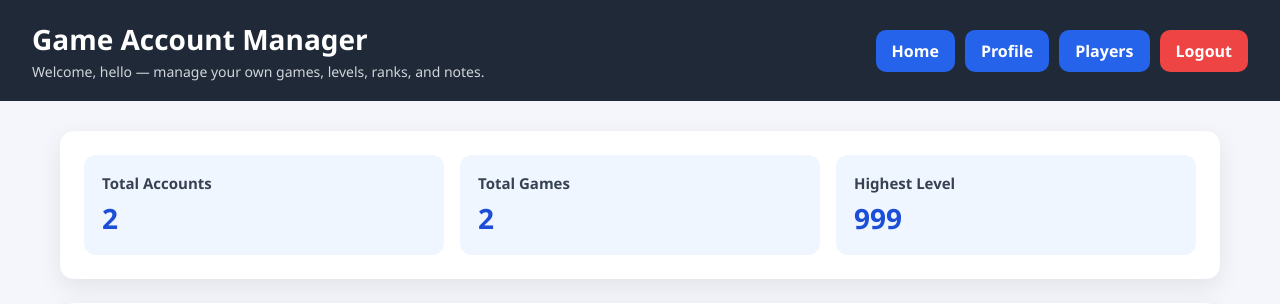
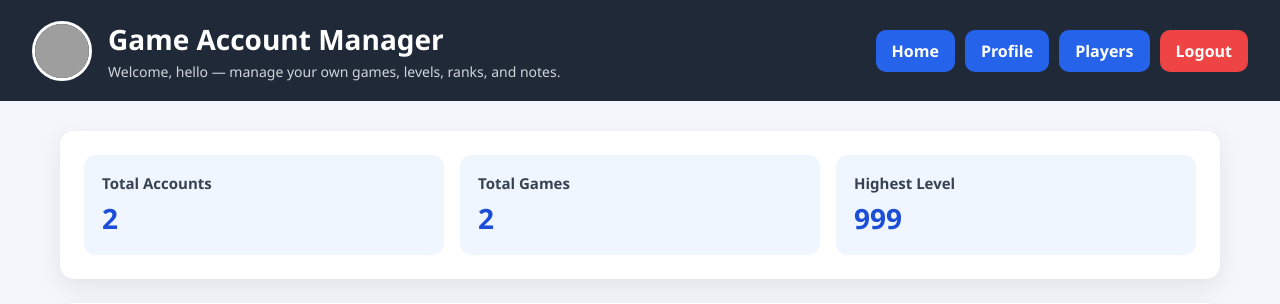
Before and after one commit to nathandarr/Project, a Flask app: page /dashboard in a window 1280 px wide. Shown: the top 304 px of the page. Run offline with Flask 3, Linux system fonts and the light colour scheme; a user stored in the database is signed in; grey boxes are pictures that could not be loaded.

Commit message:
Add profile picture to dashboard header - closes #8

```diff
--- a/templates/dashboard.html
+++ b/templates/dashboard.html
@@ -316,9 +316,16 @@
 </head>
 <body>
 <header>
-    <div>
-        <h1>Game Account Manager</h1>
-        <p>Welcome, {{ user.username }} — manage your own games, levels, ranks, and notes.</p>
+    <div style="display: flex; align-items: center; gap: 16px;">
+        <img
+            src="{{ url_for('static', filename=user.avatar_path) if user.avatar_path else 'https://ui-avatars.com/api/?name=' + (user.username | urlencode) + '&size=60&background=667eea&color=fff' }}"
+            alt="{{ user.username }}"
+            style="width: 60px; height: 60px; border-radius: 50%; object-fit: cover; border: 3px solid white;"
+        />
+        <div>
+            <h1>Game Account Manager</h1>
+            <p>Welcome, {{ user.username }} — manage your own games, levels, ranks, and notes.</p>
+        </div>
     </div>
 
    <div class="header-actions">
```
